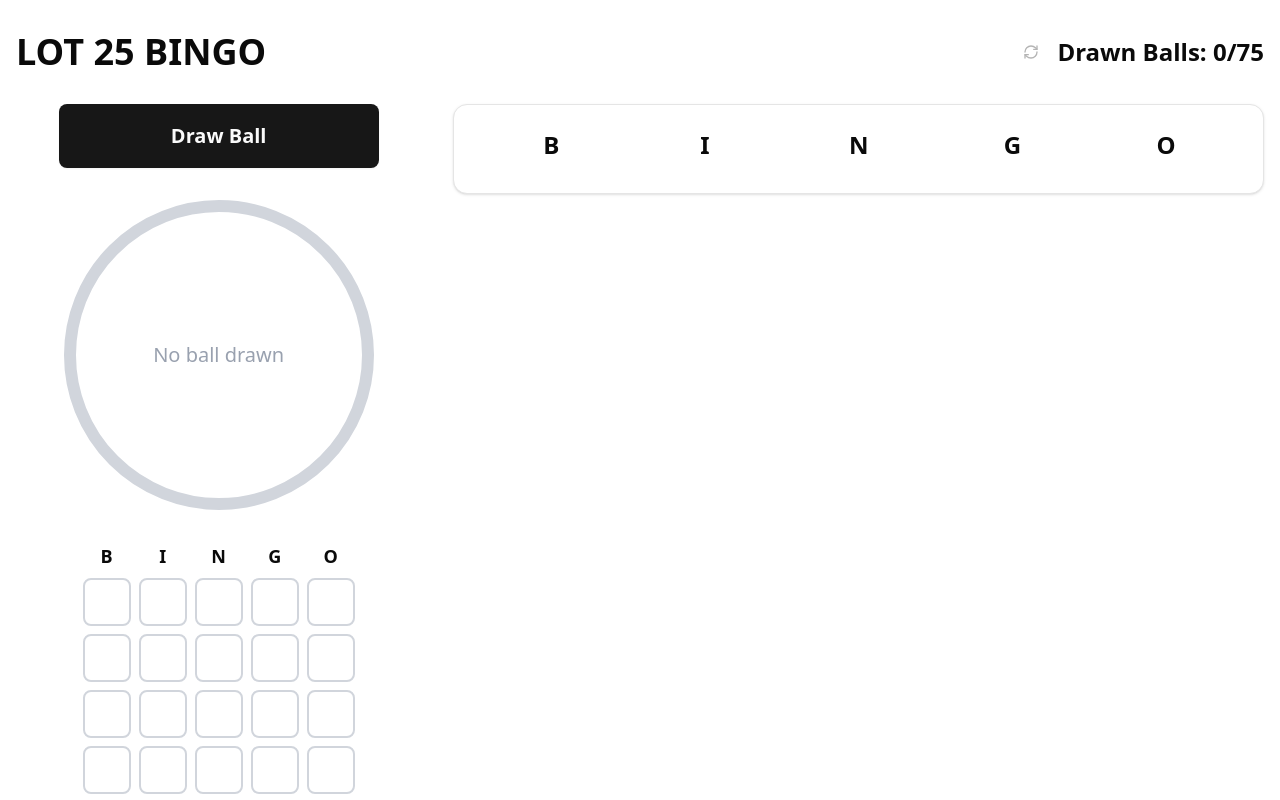
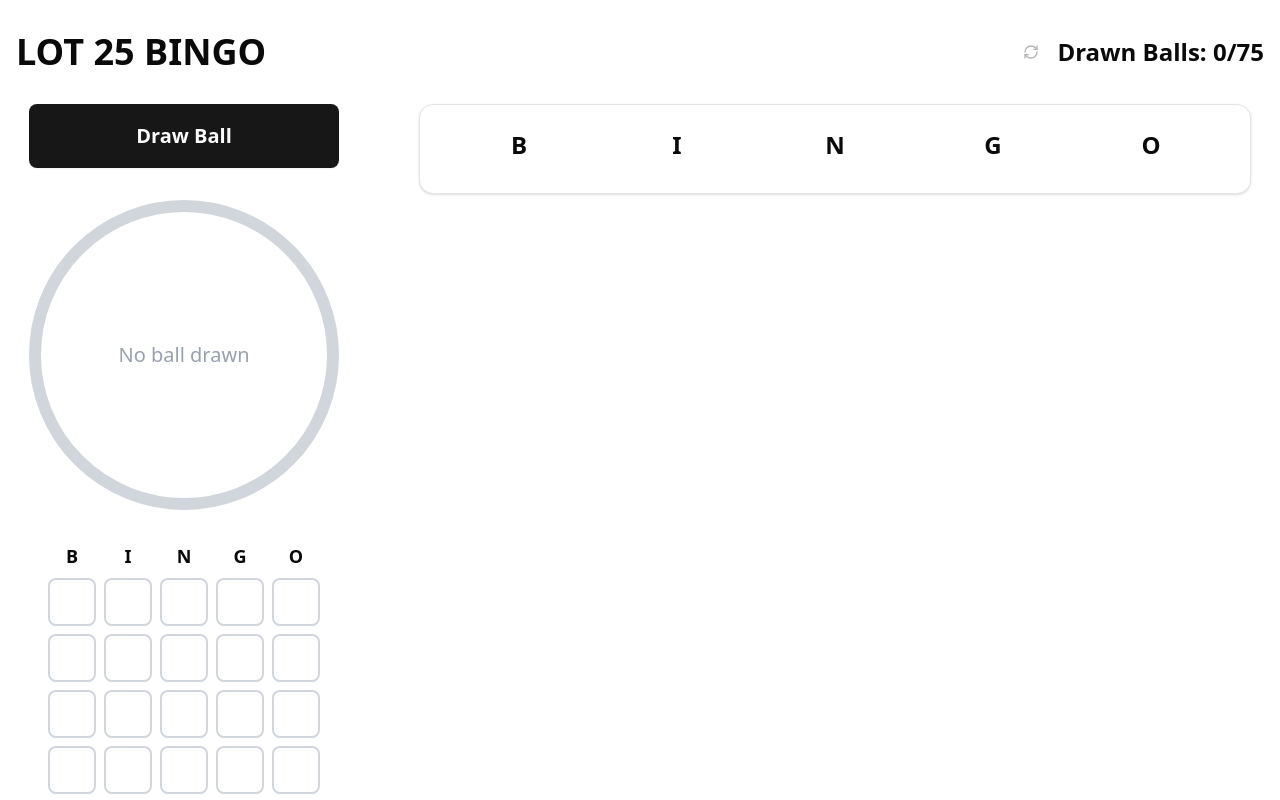
Before and after one commit to dlmbaccay/25-bingo, a Next.js app: page / in a window 1280 px wide. Shown: the top 800 px of the page. Built offline with nearby package versions, Linux system fonts and the light colour scheme.

Commit message:
fixed styling

```diff
--- a/src/app/page.tsx
+++ b/src/app/page.tsx
@@ -115,9 +115,9 @@
         </div>
       </div>
 
-      <div className="flex flex-col lg:flex-row gap-8">
+      <div className="flex flex-col lg:flex-row gap-20 justify-center">
         {/* Left side - Draw button and current ball */}
-        <div className="flex flex-col items-center lg:w-1/3">
+        <div className="flex flex-col items-center lg:w-fit">
           { drawnBalls.length !== 75 && (
             <Button
               size="lg"
```
